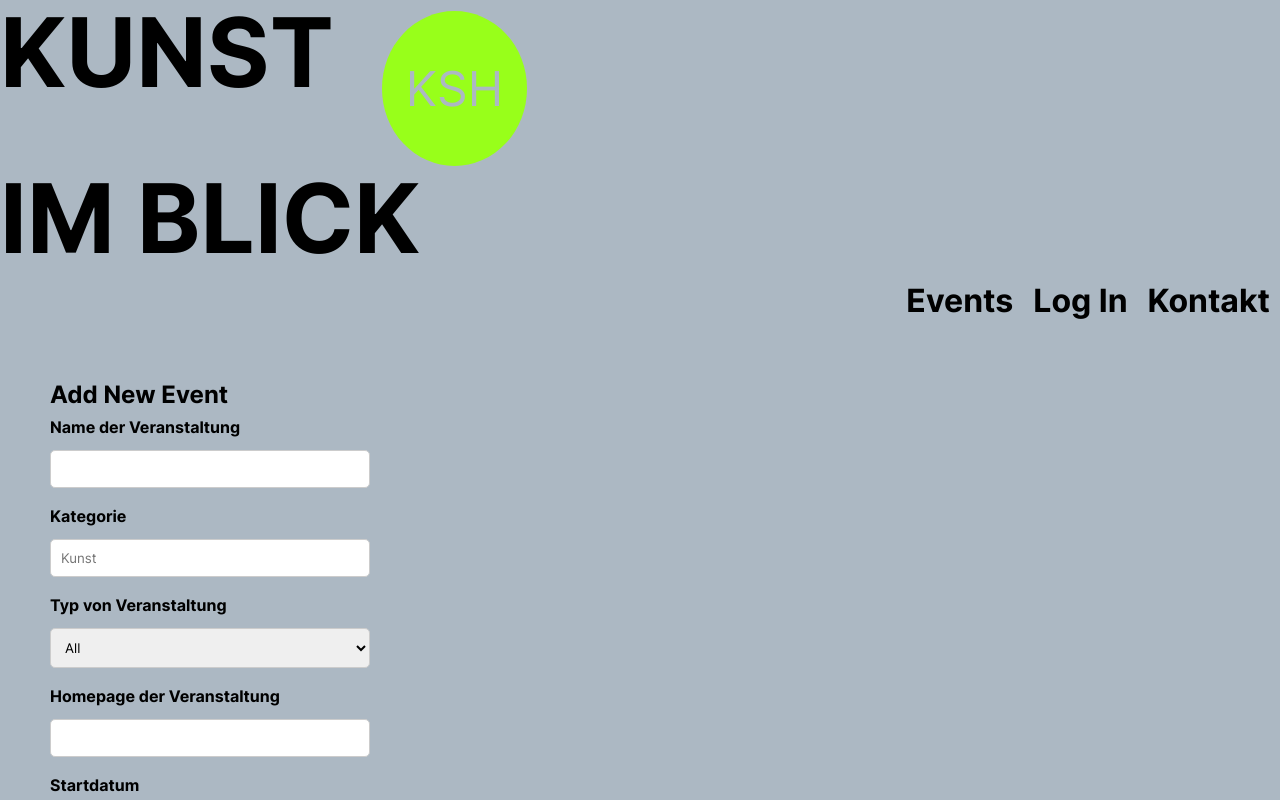
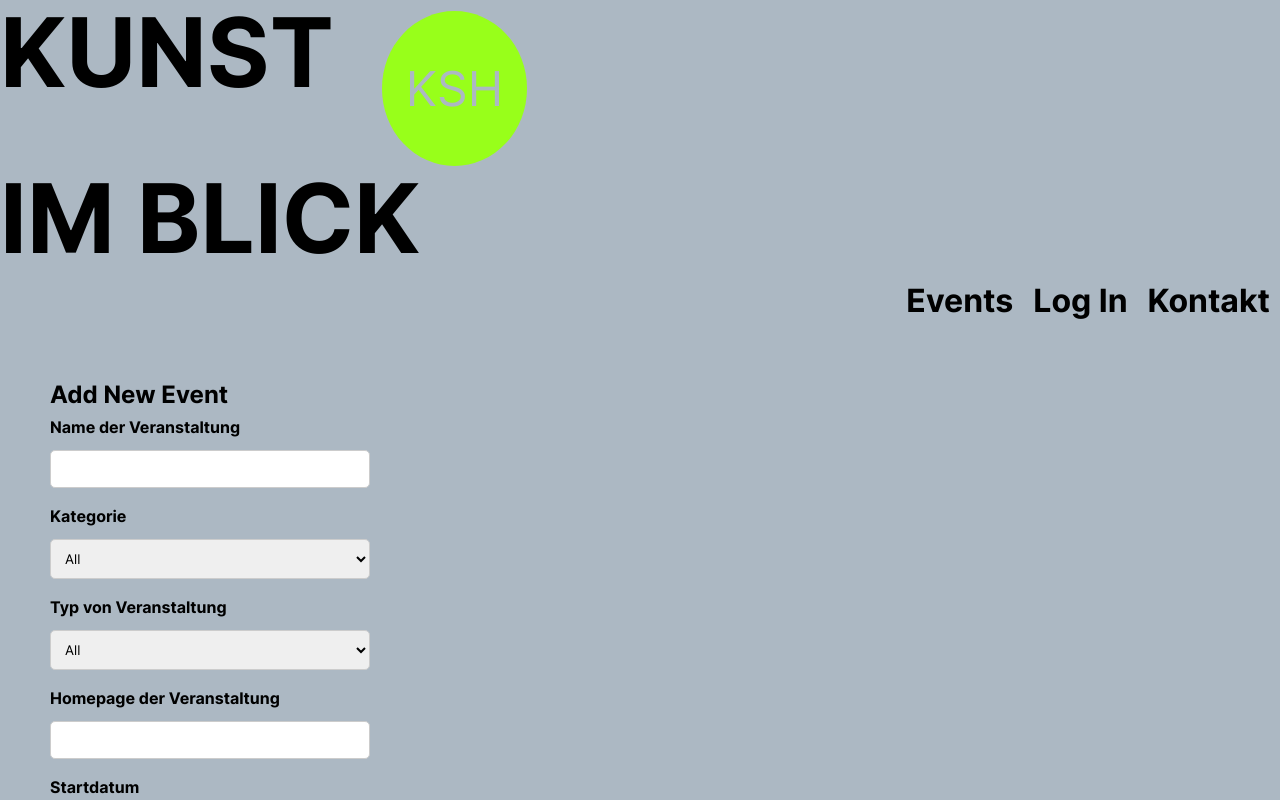
Before and after one commit to NAMASTECH/Kultur-Ausstellungsplattform-frontend, a React (Vite) app: page /event in a window 1280 px wide. Shown: the top 800 px of the page. Built offline with nearby package versions, Linux system fonts and the light colour scheme.

Commit message:
added eventCategories dropdown to AddEventForm & filter

```diff
--- a/src/js/components/filter/filter.jsx
+++ b/src/js/components/filter/filter.jsx
@@ -1,5 +1,5 @@
 
-import React, { useContext } from 'react';
+import { useContext, useState } from 'react';
 import Box from '@mui/material/Box';
 import Modal from '@mui/material/Modal';
 import SelectComponent from '../SelectComponent.jsx';
@@ -8,13 +8,18 @@ import ReactDatePicker from 'react-datepicker';
 import './filtet.scss';
 
 const Filter = ({ open, setOpen, setSearch_btn, setEventType, setVenueType, eventType, venueType, dateStart, setDateStart, dateEnd, setDateEnd }) => {
-    const { eventTypes, venueTypes } = useContext(EventContext);
+    const { eventTypes, venueTypes, eventCategories } = useContext(EventContext);
+    const [eventCategory, setEventCategory] = useState("");
 
     const onChange = (dates) => {
         const [start, end] = dates;
         setDateStart(start);
         setDateEnd(end);
-      };
+    };
+
+    const handleEventCategoryChange = (evt) => {
+        setEventCategory(evt.target.value);
+    };
 
     const handleEventTypeChange = (evt) => {
         setEventType(evt.target.value);
@@ -46,7 +51,7 @@ const Filter = ({ open, setOpen, setSearch_btn, setEventType, setVenueType, even
         >
             <Box>
                 <ReactDatePicker
-                    selected={dateStart ? dateStart : new Date() }
+                    selected={dateStart ? dateStart : new Date()}
                     dateFormat="dd/MM/yyyy"
                     onChange={onChange}
                     startDate={dateStart}
@@ -54,6 +59,7 @@ const Filter = ({ open, setOpen, setSearch_btn, setEventType, setVenueType, even
                     selectsRange
                     inline
                 />
+                <SelectComponent title="Event-Kategorie" value={eventCategory} values={eventCategories} onChange={handleEventCategoryChange} />
                 <SelectComponent
                     title="Event Type"
                     values={eventTypes}
@@ -67,8 +73,8 @@ const Filter = ({ open, setOpen, setSearch_btn, setEventType, setVenueType, even
                     selected={venueType}
                 />
                 <div className='modal_buttons'>
-                <button onClick={handleClear}>clear</button>
-                <button onClick={handleSubmit}>Suchen</button>
+                    <button onClick={handleClear}>clear</button>
+                    <button onClick={handleSubmit}>Suchen</button>
                 </div>
             </Box>
         </Modal>
--- a/src/js/views/event/AddEventForm.jsx
+++ b/src/js/views/event/AddEventForm.jsx
@@ -226,7 +226,7 @@ export default function AddEventForm() {
 
 
   // EventContext konsumieren
-  const { eventTypes, venueTypes } = useContext(EventContext);
+  const { eventTypes, venueTypes, eventCategories } = useContext(EventContext);
 
 
   // console.log(artists);
@@ -236,15 +236,16 @@ export default function AddEventForm() {
       <h2>Add New Event</h2>
       <label>Name der Veranstaltung</label>
       <input type="text" required value={eventTitle} onChange={handleEventTitleChange} />
-      <label>Kategorie</label>
-      <input
+      {/* <label>Kategorie</label> */}
+      {/* <input
         type="text"
         required
         value={eventCategory}
         default-value="Kunst"
         placeholder="Kunst"
         onChange={handleEventCategoryChange}
-      />
+      /> */}
+      <SelectComponent title="Kategorie" value={eventCategory} values={eventCategories} onChange={handleEventCategoryChange} />
 
       {/* <label>Event Type</label> */}
       {/* <input type="text" value={eventType} onChange={handleEventTypeChange} /> */}
```
